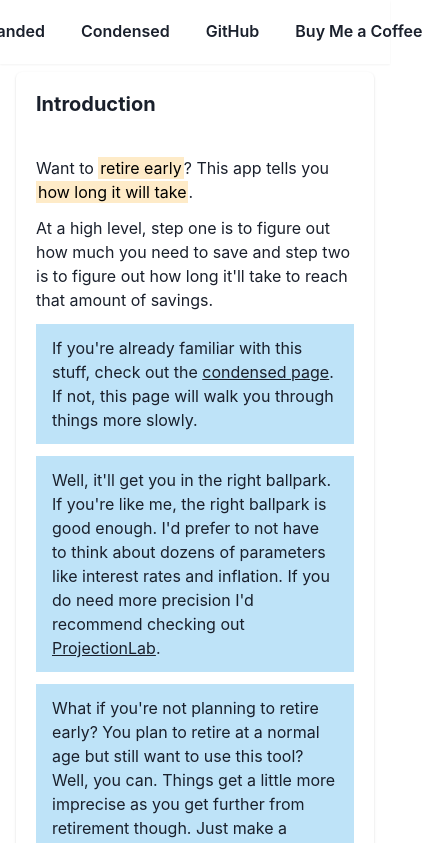
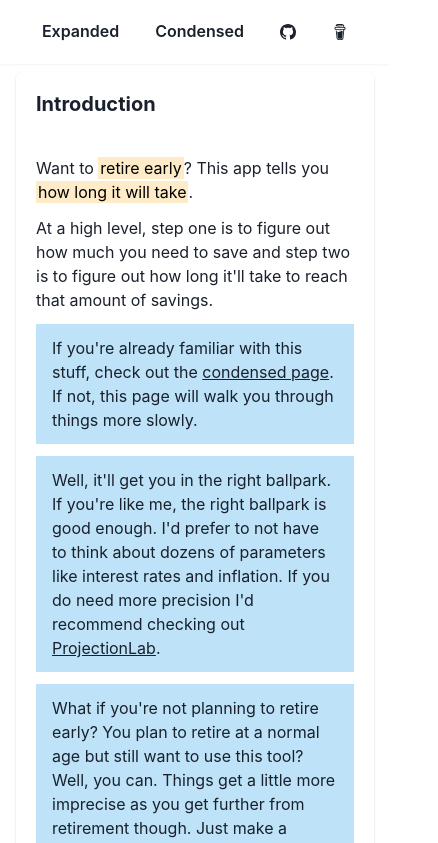
Before and after one commit to adamzerner/minimal-retirement-calculator, a Next.js app: page / in a window 390 px wide. Shown: the top 843 px of the page, 438 px wide, since content can reach past the window. Built offline with nearby package versions, Linux system fonts and the light colour scheme.

Commit message:
Fix navbar responsiveness

```diff
--- a/components/navbar.tsx
+++ b/components/navbar.tsx
@@ -4,11 +4,16 @@ import {
   ButtonGroup,
   Container,
   Flex,
+  useBreakpointValue,
   useColorModeValue,
 } from "@chakra-ui/react";
+import { BsGithub } from "react-icons/bs";
+import { SiBuymeacoffee } from "react-icons/si";
 import { Link } from "../components/link";
 
 export const Navbar = () => {
+  const isMobile = useBreakpointValue({ base: true, sm: false });
+
   return (
     <Box as="section" pb={{ base: "2", md: "4" }}>
       <Box
@@ -29,10 +34,12 @@ export const Navbar = () => {
                 isExternal
                 href="https://github.com/adamzerner/minimal-retirement-calculator"
               >
-                <Button>GitHub</Button>
+                <Button>{isMobile ? <BsGithub /> : "GitHub"}</Button>
               </Link>
               <Link isExternal href="https://www.buymeacoffee.com/adamzerner">
-                <Button>Buy Me a Coffee</Button>
+                <Button>
+                  {isMobile ? <SiBuymeacoffee /> : "Buy Me a Coffee"}
+                </Button>
               </Link>
             </ButtonGroup>
           </Flex>
```
